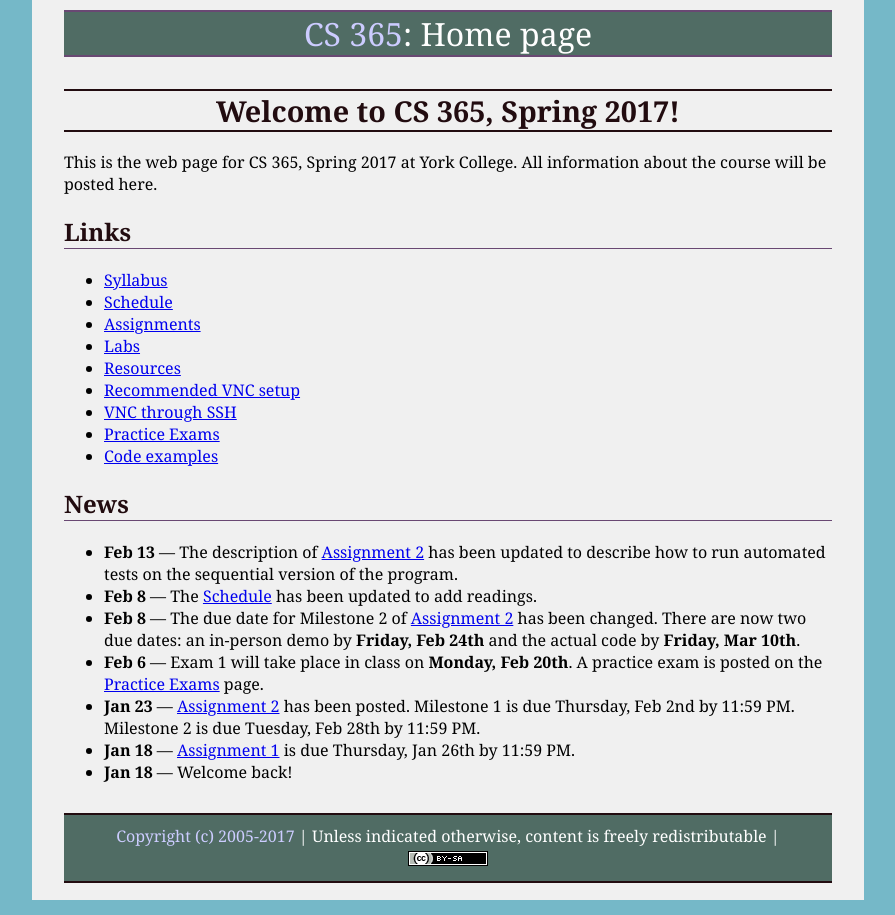
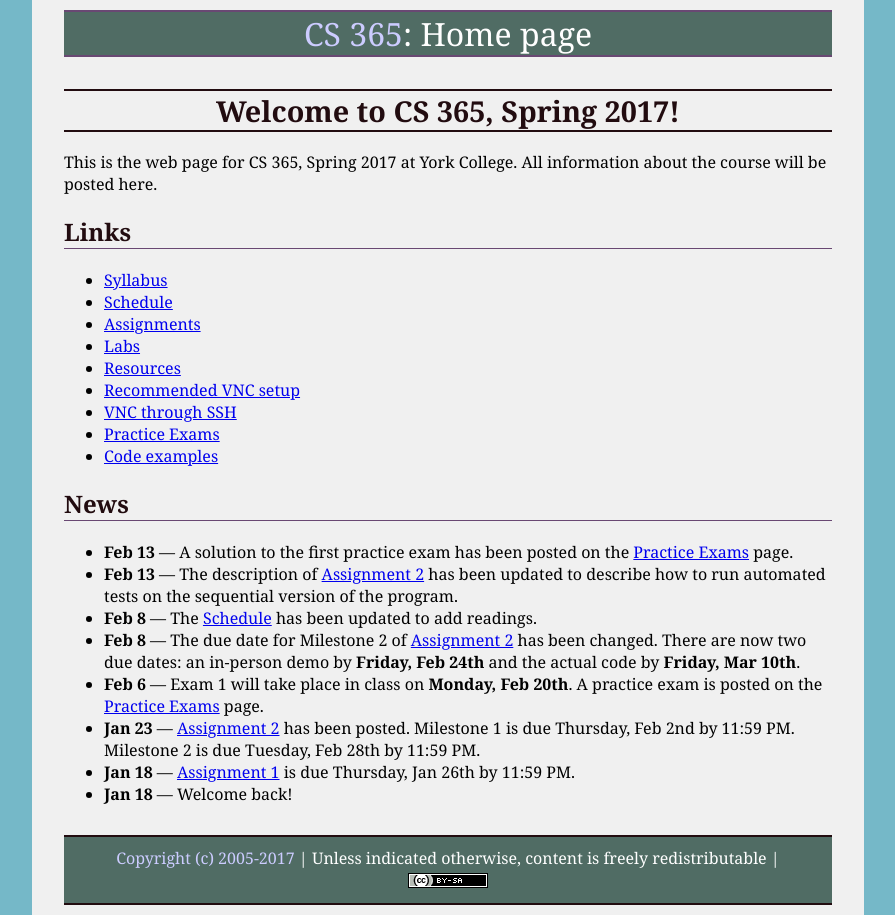
Before and after one commit to ycpcs/cs365-spring2017, a Jekyll site: the page built from index.md, in a window 1280 px wide. Shown: the whole page, without its empty margins (192-1087 px from the left). Built offline with Jekyll 4.4.1, drawn with Linux system fonts in a browser that asks for light colours.

Commit message:
solution to first practice exam

```diff
--- a/index.md
+++ b/index.md
@@ -21,6 +21,7 @@ This is the web page for CS 365, Spring 2017 at York College.  All information a
 
 ## News
 
+* **Feb 13** &mdash; A solution to the first practice exam has been posted on the [Practice Exams](practice/index.html) page.
 * **Feb 13** &mdash; The description of [Assignment 2](assign/assign02.html) has been updated to describe how to run automated tests on the sequential version of the program.
 * **Feb 8** &mdash; The [Schedule](schedule.html) has been updated to add readings.
 * **Feb 8** &mdash; The due date for Milestone 2 of [Assignment 2](assign/assign02.html) has been changed.  There are now two due dates: an in-person demo by **Friday, Feb 24th** and the actual code by **Friday, Mar 10th**.
```
Also changed, not shown: practice/index.md (+2 -0 lines), 2 other files.
